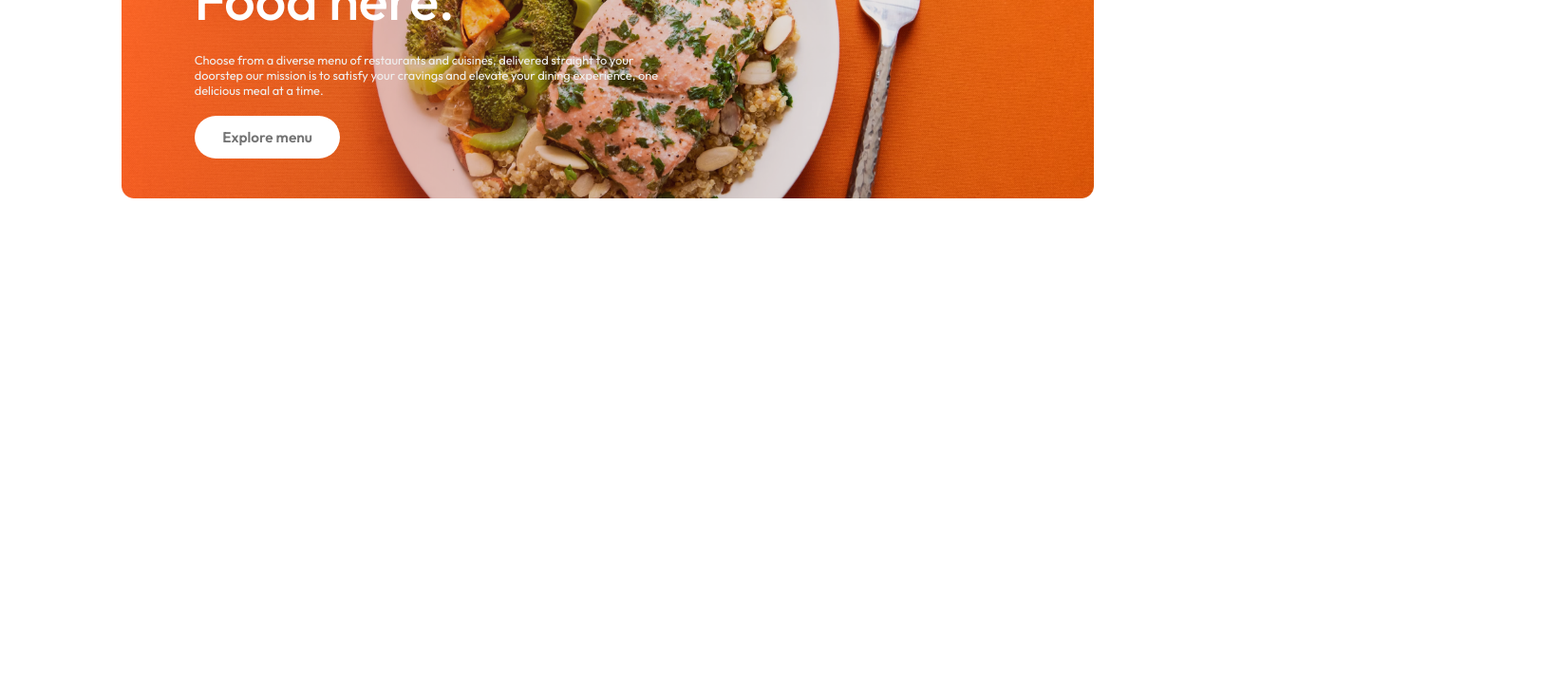
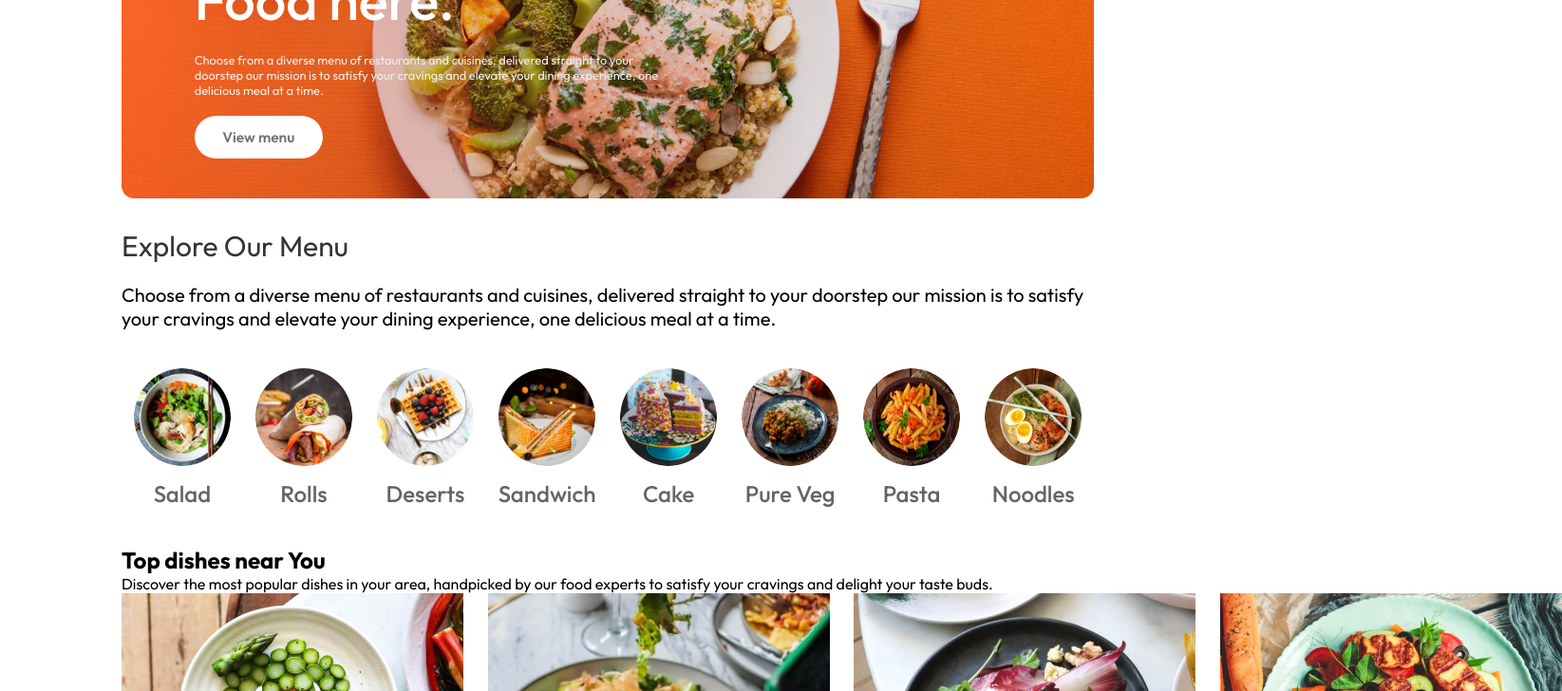
Before and after one commit to harshavardhan314/Food-del, a React (Vite) app in the folder quickeats/: page / in a window 1280 px wide. Shown: the part 320-1048 px from the top of the page at 95% size, 1645 px wide, since content can reach past the window. Before the commit the page ends 800 px from the top, so only its background shows below. Built offline with nearby package versions, Linux system fonts and the light colour scheme.

Commit message:
created menu page

```diff
--- a/quickeats/src/assets/assets.js
+++ b/quickeats/src/assets/assets.js
@@ -1,64 +1,64 @@
-import basket_icon from './basket_icon.png'
-import logo from './logo.png'
-import header_img from './header_img.png'
-import search_icon from './search_icon.png'
-import menu_1 from './menu_1.png'
-import menu_2 from './menu_2.png'
-import menu_3 from './menu_3.png'
-import menu_4 from './menu_4.png'
-import menu_5 from './menu_5.png'
-import menu_6 from './menu_6.png'
-import menu_7 from './menu_7.png'
-import menu_8 from './menu_8.png'
+import basket_icon from "./basket_icon.png";
+import logo from "./logo.png";
+import header_img from "./header_img.png";
+import search_icon from "./search_icon.png";
+import menu_1 from "./menu_1.png";
+import menu_2 from "./menu_2.png";
+import menu_3 from "./menu_3.png";
+import menu_4 from "./menu_4.png";
+import menu_5 from "./menu_5.png";
+import menu_6 from "./menu_6.png";
+import menu_7 from "./menu_7.png";
+import menu_8 from "./menu_8.png";
 
-import food_1 from './food_1.png'
-import food_2 from './food_2.png'
-import food_3 from './food_3.png'
-import food_4 from './food_4.png'
-import food_5 from './food_5.png'
-import food_6 from './food_6.png'
-import food_7 from './food_7.png'
-import food_8 from './food_8.png'
-import food_9 from './food_9.png'
-import food_10 from './food_10.png'
-import food_11 from './food_11.png'
-import food_12 from './food_12.png'
-import food_13 from './food_13.png'
-import food_14 from './food_14.png'
-import food_15 from './food_15.png'
-import food_16 from './food_16.png'
-import food_17 from './food_17.png'
-import food_18 from './food_18.png'
-import food_19 from './food_19.png'
-import food_20 from './food_20.png'
-import food_21 from './food_21.png'
-import food_22 from './food_22.png'
-import food_23 from './food_23.png'
-import food_24 from './food_24.png'
-import food_25 from './food_25.png'
-import food_26 from './food_26.png'
-import food_27 from './food_27.png'
-import food_28 from './food_28.png'
-import food_29 from './food_29.png'
-import food_30 from './food_30.png'
-import food_31 from './food_31.png'
-import food_32 from './food_32.png'
+import food_1 from "./food_1.png";
+import food_2 from "./food_2.png";
+import food_3 from "./food_3.png";
+import food_4 from "./food_4.png";
+import food_5 from "./food_5.png";
+import food_6 from "./food_6.png";
+import food_7 from "./food_7.png";
+import food_8 from "./food_8.png";
+import food_9 from "./food_9.png";
+import food_10 from "./food_10.png";
+import food_11 from "./food_11.png";
+import food_12 from "./food_12.png";
+import food_13 from "./food_13.png";
+import food_14 from "./food_14.png";
+import food_15 from "./food_15.png";
+import food_16 from "./food_16.png";
+import food_17 from "./food_17.png";
+import food_18 from "./food_18.png";
+import food_19 from "./food_19.png";
+import food_20 from "./food_20.png";
+import food_21 from "./food_21.png";
+import food_22 from "./food_22.png";
+import food_23 from "./food_23.png";
+import food_24 from "./food_24.png";
+import food_25 from "./food_25.png";
+import food_26 from "./food_26.png";
+import food_27 from "./food_27.png";
+import food_28 from "./food_28.png";
+import food_29 from "./food_29.png";
+import food_30 from "./food_30.png";
+import food_31 from "./food_31.png";
+import food_32 from "./food_32.png";
 
-import add_icon_white from './add_icon_white.png'
-import add_icon_green from './add_icon_green.png'
-import remove_icon_red from './remove_icon_red.png'
-import app_store from './app_store.png'
-import play_store from './play_store.png'
-import linkedin_icon from './linkedin_icon.png'
-import facebook_icon from './facebook_icon.png'
-import twitter_icon from './twitter_icon.png'
-import cross_icon from './cross_icon.png'
-import selector_icon from './selector_icon.png'
-import rating_starts from './rating_starts.png'
-import profile_icon from './profile_icon.png'
-import bag_icon from './bag_icon.png'
-import logout_icon from './logout_icon.png'
-import parcel_icon from './parcel_icon.png'
+import add_icon_white from "./add_icon_white.png";
+import add_icon_green from "./add_icon_green.png";
+import remove_icon_red from "./remove_icon_red.png";
+import app_store from "./app_store.png";
+import play_store from "./play_store.png";
+import linkedin_icon from "./linkedin_icon.png";
+import facebook_icon from "./facebook_icon.png";
+import twitter_icon from "./twitter_icon.png";
+import cross_icon from "./cross_icon.png";
+import selector_icon from "./selector_icon.png";
+import rating_starts from "./rating_starts.png";
+import profile_icon from "./profile_icon.png";
+import bag_icon from "./bag_icon.png";
+import logout_icon from "./logout_icon.png";
+import parcel_icon from "./parcel_icon.png";
 
 export const assets = {
   logo,
@@ -79,42 +79,43 @@ export const assets = {
   profile_icon,
   logout_icon,
   bag_icon,
-    parcel_icon
-}
+  parcel_icon,
+};
 
 export const menu_list = [
   {
     menu_name: "Salad",
-        menu_image: menu_1
+    menu_image: menu_1,
   },
   {
     menu_name: "Rolls",
-        menu_image: menu_2
+    menu_image: menu_2,
   },
   {
     menu_name: "Deserts",
-        menu_image: menu_3
+    menu_image: menu_3,
   },
   {
     menu_name: "Sandwich",
-        menu_image: menu_4
+    menu_image: menu_4,
   },
   {
     menu_name: "Cake",
-        menu_image: menu_5
+    menu_image: menu_5,
   },
   {
     menu_name: "Pure Veg",
-        menu_image: menu_6
+    menu_image: menu_6,
   },
   {
     menu_name: "Pasta",
-        menu_image: menu_7
+    menu_image: menu_7,
   },
   {
     menu_name: "Noodles",
-        menu_image: menu_8
-    }]
+    menu_image: menu_8,
+  },
+];
 
 export const food_list = [
   {
@@ -122,229 +123,287 @@ export const food_list = [
     name: "Greek salad",
     image: food_1,
     price: 12,
-        description: "Food provides essential nutrients for overall health and well-being",
-        category: "Salad"
+    description:
+      "Food provides essential nutrients for overall health and well-being",
+    category: "Salad",
   },
   {
     _id: "2",
     name: "Veg salad",
     image: food_2,
     price: 18,
-        description: "Food provides essential nutrients for overall health and well-being",
-        category: "Salad"
-    }, {
+    description:
+      "Food provides essential nutrients for overall health and well-being",
+    category: "Salad",
+  },
+  {
     _id: "3",
     name: "Clover Salad",
     image: food_3,
     price: 16,
-        description: "Food provides essential nutrients for overall health and well-being",
-        category: "Salad"
-    }, {
+    description:
+      "Food provides essential nutrients for overall health and well-being",
+    category: "Salad",
+  },
+  {
     _id: "4",
     name: "Chicken Salad",
     image: food_4,
     price: 24,
-        description: "Food provides essential nutrients for overall health and well-being",
-        category: "Salad"
-    }, {
+    description:
+      "Food provides essential nutrients for overall health and well-being",
+    category: "Salad",
+  },
+  {
     _id: "5",
     name: "Lasagna Rolls",
     image: food_5,
     price: 14,
-        description: "Food provides essential nutrients for overall health and well-being",
-        category: "Rolls"
-    }, {
+    description:
+      "Food provides essential nutrients for overall health and well-being",
+    category: "Rolls",
+  },
+  {
     _id: "6",
     name: "Peri Peri Rolls",
     image: food_6,
     price: 12,
-        description: "Food provides essential nutrients for overall health and well-being",
-        category: "Rolls"
-    }, {
+    description:
+      "Food provides essential nutrients for overall health and well-being",
+    category: "Rolls",
+  },
+  {
     _id: "7",
     name: "Chicken Rolls",
     image: food_7,
     price: 20,
-        description: "Food provides essential nutrients for overall health and well-being",
-        category: "Rolls"
-    }, {
+    description:
+      "Food provides essential nutrients for overall health and well-being",
+    category: "Rolls",
+  },
+  {
     _id: "8",
     name: "Veg Rolls",
     image: food_8,
     price: 15,
-        description: "Food provides essential nutrients for overall health and well-being",
-        category: "Rolls"
-    }, {
+    description:
+      "Food provides essential nutrients for overall health and well-being",
+    category: "Rolls",
+  },
+  {
     _id: "9",
     name: "Ripple Ice Cream",
     image: food_9,
     price: 14,
-        description: "Food provides essential nutrients for overall health and well-being",
-        category: "Deserts"
-    }, {
+    description:
+      "Food provides essential nutrients for overall health and well-being",
+    category: "Deserts",
+  },
+  {
     _id: "10",
     name: "Fruit Ice Cream",
     image: food_10,
     price: 22,
-        description: "Food provides essential nutrients for overall health and well-being",
-        category: "Deserts"
-    }, {
+    description:
+      "Food provides essential nutrients for overall health and well-being",
+    category: "Deserts",
+  },
+  {
     _id: "11",
     name: "Jar Ice Cream",
     image: food_11,
     price: 10,
-        description: "Food provides essential nutrients for overall health and well-being",
-        category: "Deserts"
-    }, {
+    description:
+      "Food provides essential nutrients for overall health and well-being",
+    category: "Deserts",
+  },
+  {
     _id: "12",
     name: "Vanilla Ice Cream",
     image: food_12,
     price: 12,
-        description: "Food provides essential nutrients for overall health and well-being",
-        category: "Deserts"
+    description:
+      "Food provides essential nutrients for overall health and well-being",
+    category: "Deserts",
   },
   {
     _id: "13",
     name: "Chicken Sandwich",
     image: food_13,
     price: 12,
-        description: "Food provides essential nutrients for overall health and well-being",
-        category: "Sandwich"
+    description:
+      "Food provides essential nutrients for overall health and well-being",
+    category: "Sandwich",
   },
   {
     _id: "14",
     name: "Vegan Sandwich",
     image: food_14,
     price: 18,
-        description: "Food provides essential nutrients for overall health and well-being",
-        category: "Sandwich"
-    }, {
+    description:
+      "Food provides essential nutrients for overall health and well-being",
+    category: "Sandwich",
+  },
+  {
     _id: "15",
     name: "Grilled Sandwich",
     image: food_15,
     price: 16,
-        description: "Food provides essential nutrients for overall health and well-being",
-        category: "Sandwich"
-    }, {
+    description:
+      "Food provides essential nutrients for overall health and well-being",
+    category: "Sandwich",
+  },
+  {
     _id: "16",
     name: "Bread Sandwich",
     image: food_16,
     price: 24,
-        description: "Food provides essential nutrients for overall health and well-being",
-        category: "Sandwich"
-    }, {
+    description:
+      "Food provides essential nutrients for overall health and well-being",
+    category: "Sandwich",
+  },
+  {
     _id: "17",
     name: "Cup Cake",
     image: food_17,
     price: 14,
-        description: "Food provides essential nutrients for overall health and well-being",
-        category: "Cake"
-    }, {
+    description:
+      "Food provides essential nutrients for overall health and well-being",
+    category: "Cake",
+  },
+  {
     _id: "18",
     name: "Vegan Cake",
     image: food_18,
     price: 12,
-        description: "Food provides essential nutrients for overall health and well-being",
-        category: "Cake"
-    }, {
+    description:
+      "Food provides essential nutrients for overall health and well-being",
+    category: "Cake",
+  },
+  {
     _id: "19",
     name: "Butterscotch Cake",
     image: food_19,
     price: 20,
-        description: "Food provides essential nutrients for overall health and well-being",
-        category: "Cake"
-    }, {
+    description:
+      "Food provides essential nutrients for overall health and well-being",
+    category: "Cake",
+  },
+  {
     _id: "20",
     name: "Sliced Cake",
     image: food_20,
     price: 15,
-        description: "Food provides essential nutrients for overall health and well-being",
-        category: "Cake"
-    }, {
+    description:
+      "Food provides essential nutrients for overall health and well-being",
+    category: "Cake",
+  },
+  {
     _id: "21",
     name: "Garlic Mushroom ",
     image: food_21,
     price: 14,
-        description: "Food provides essential nutrients for overall health and well-being",
-        category: "Pure Veg"
-    }, {
+    description:
+      "Food provides essential nutrients for overall health and well-being",
+    category: "Pure Veg",
+  },
+  {
     _id: "22",
     name: "Fried Cauliflower",
     image: food_22,
     price: 22,
-        description: "Food provides essential nutrients for overall health and well-being",
-        category: "Pure Veg"
-    }, {
+    description:
+      "Food provides essential nutrients for overall health and well-being",
+    category: "Pure Veg",
+  },
+  {
     _id: "23",
     name: "Mix Veg Pulao",
     image: food_23,
     price: 10,
-        description: "Food provides essential nutrients for overall health and well-being",
-        category: "Pure Veg"
-    }, {
+    description:
+      "Food provides essential nutrients for overall health and well-being",
+    category: "Pure Veg",
+  },
+  {
     _id: "24",
     name: "Rice Zucchini",
     image: food_24,
     price: 12,
-        description: "Food provides essential nutrients for overall health and well-being",
-        category: "Pure Veg"
+    description:
+      "Food provides essential nutrients for overall health and well-being",
+    category: "Pure Veg",
   },
   {
     _id: "25",
     name: "Cheese Pasta",
     image: food_25,
     price: 12,
-        description: "Food provides essential nutrients for overall health and well-being",
-        category: "Pasta"
+    description:
+      "Food provides essential nutrients for overall health and well-being",
+    category: "Pasta",
   },
   {
     _id: "26",
     name: "Tomato Pasta",
     image: food_26,
     price: 18,
-        description: "Food provides essential nutrients for overall health and well-being",
-        category: "Pasta"
-    }, {
+    description:
+      "Food provides essential nutrients for overall health and well-being",
+    category: "Pasta",
+  },
+  {
     _id: "27",
     name: "Creamy Pasta",
     image: food_27,
     price: 16,
-        description: "Food provides essential nutrients for overall health and well-being",
-        category: "Pasta"
-    }, {
+    description:
+      "Food provides essential nutrients for overall health and well-being",
+    category: "Pasta",
+  },
+  {
     _id: "28",
     name: "Chicken Pasta",
     image: food_28,
     price: 24,
-        description: "Food provides essential nutrients for overall health and well-being",
-        category: "Pasta"
-    }, {
+    description:
+      "Food provides essential nutrients for overall health and well-being",
+    category: "Pasta",
+  },
+  {
     _id: "29",
     name: "Buttter Noodles",
     image: food_29,
     price: 14,
-        description: "Food provides essential nutrients for overall health and well-being",
-        category: "Noodles"
-    }, {
+    description:
+      "Food provides essential nutrients for overall health and well-being",
+    category: "Noodles",
+  },
+  {
     _id: "30",
     name: "Veg Noodles",
     image: food_30,
     price: 12,
-        description: "Food provides essential nutrients for overall health and well-being",
-        category: "Noodles"
-    }, {
+    description:
+      "Food provides essential nutrients for overall health and well-being",
+    category: "Noodles",
+  },
+  {
     _id: "31",
     name: "Somen Noodles",
     image: food_31,
     price: 20,
-        description: "Food provides essential nutrients for overall health and well-being",
-        category: "Noodles"
-    }, {
+    description:
+      "Food provides essential nutrients for overall health and well-being",
+    category: "Noodles",
+  },
+  {
     _id: "32",
     name: "Cooked Noodles",
     image: food_32,
     price: 15,
-        description: "Food provides essential nutrients for overall health and well-being",
-        category: "Noodles"
-    }
-]
+    description:
+      "Food provides essential nutrients for overall health and well-being",
+    category: "Noodles",
+  },
+];
--- a/quickeats/src/components/Header/Header.css
+++ b/quickeats/src/components/Header/Header.css
@@ -46,3 +46,54 @@
     0%{opacity: 0; transform: translateY(20px);}
     100%{opacity: 1; transform: translateY(0);}
 }
+
+.menu-items
+{
+    display: flex;
+    gap: 2vw;
+    margin: 40px;
+    justify-content: center;
+    align-items: center;
+
+}
+.menu-items img
+{
+    width: max(8vw,60px);
+    height: max(8vw,60px);
+    border-radius: 50%;
+    object-fit: cover;
+    cursor: pointer;
+    transition: transform 0.3s ease;
+}
+.menu-items img:hover
+{
+    transform: scale(1.1);
+    box-shadow: 0 4px 16px 4px rgba(150, 79, 4, 0.981);
+}
+.menu-item p
+{
+    text-align: center;
+    font-size: 24px;
+    font-weight: 500;
+    margin-top: 10px;
+    color: #333333c2;
+    gap: 10px;
+}
+.menu p{
+    margin-top: 20px;
+    font-size: 20px;
+}
+
+.menu h3{
+    font-size: 30px;
+    color: rgb(54, 52, 52);
+    font-weight: 400;
+
+}
+
+.food-list-grid {
+  display: grid;
+  grid-template-columns: repeat(4, 2fr); /* 4 columns, adjust as needed */
+  gap: 2vw;
+  margin-right: 40px;
+}
--- a/quickeats/src/components/Header/Header.jsx
+++ b/quickeats/src/components/Header/Header.jsx
@@ -1,6 +1,6 @@
 import React from 'react'
 import './Header.css'
-import { assets } from '../../assets/assets'
+import {assets,food_list,menu_list} from '../../assets/assets'
 const Header = () => {
   return (
     <div>
@@ -10,14 +10,45 @@ const Header = () => {
                     <h2>Order Your Favorite Food here.</h2>
                     <p>Choose from a diverse menu of restaurants and cuisines, delivered straight to your doorstep
                     our mission is to satisfy your cravings and elevate your dining experience, one delicious meal at a time.</p>
-                    <button className='explore-menu'>Explore menu</button>
+                    <button className='explore-menu'>View menu</button>
+            </div>
+        </div>
+        <div className="menu">
+              <h3>Explore Our Menu</h3>
+              <p>Choose from a diverse menu of restaurants and cuisines, delivered straight to your doorstep
+                    our mission is to satisfy your cravings and elevate your dining experience, one delicious meal at a time.</p>
+        </div>
+        <div className="menu-items">
 
+          {
+          menu_list.map((item, idx) => (
+
+            <div key={idx} className="menu-item">
+              <img src={item.menu_image} alt={item.menu_name} />
+              <p>{item.menu_name}</p>
             </div>
 
+        ))}
+        </div>
 
+          <div className="Food-list">
 
+          <h2>Top dishes near You</h2>
+          <p>Discover the most popular dishes in your area, handpicked by our food experts to satisfy your cravings and delight your taste buds.</p>
+
+          <div className="food-list-grid">
+      {food_list.map((item, idx) => (
+        <div key={idx} className="food-item">
+          <img src={item.image} alt={item.name} />
+          <p>{item.name}</p>
+          <p>{item.description}</p>
+          <p>{item.price}</p>
+        </div>
+      ))}
+      </div>
 
         </div>
+
     </div>
   )
 }
```
Lines whose indentation alone changed are shown as unchanged.
